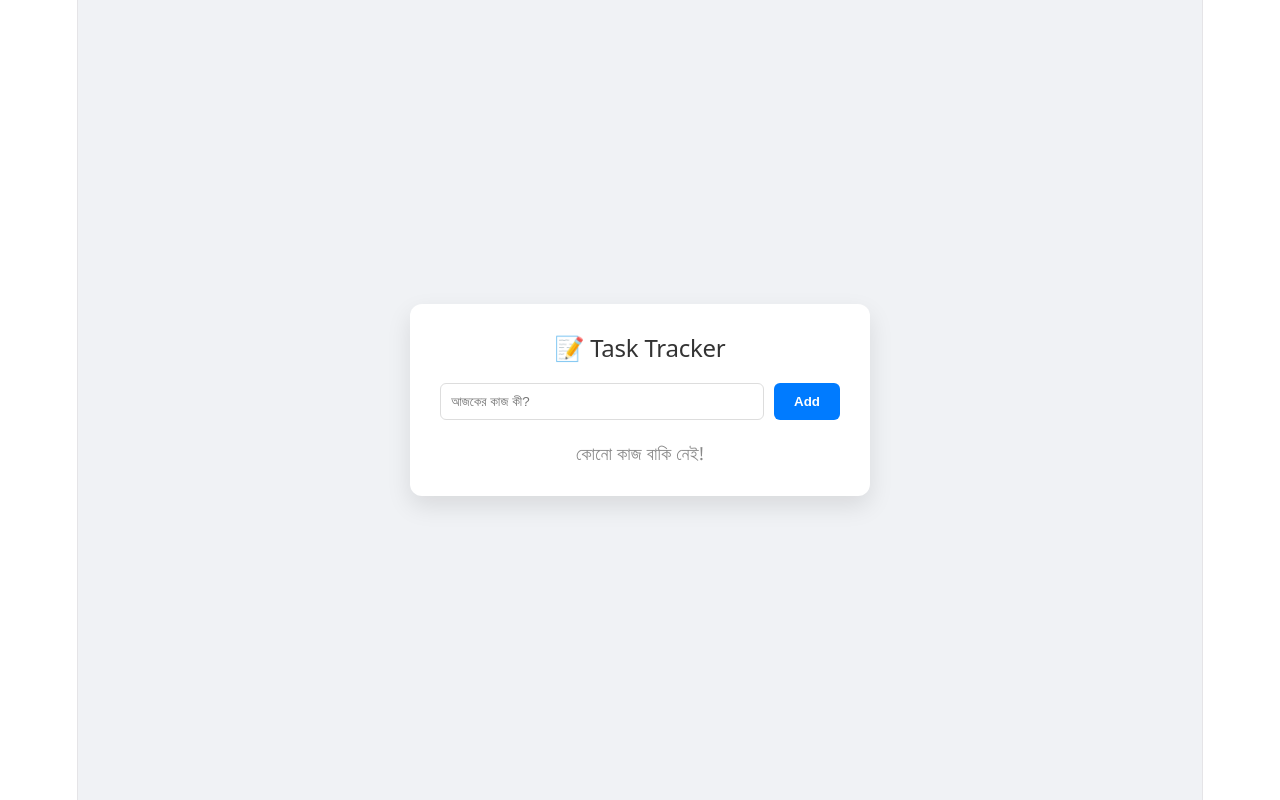
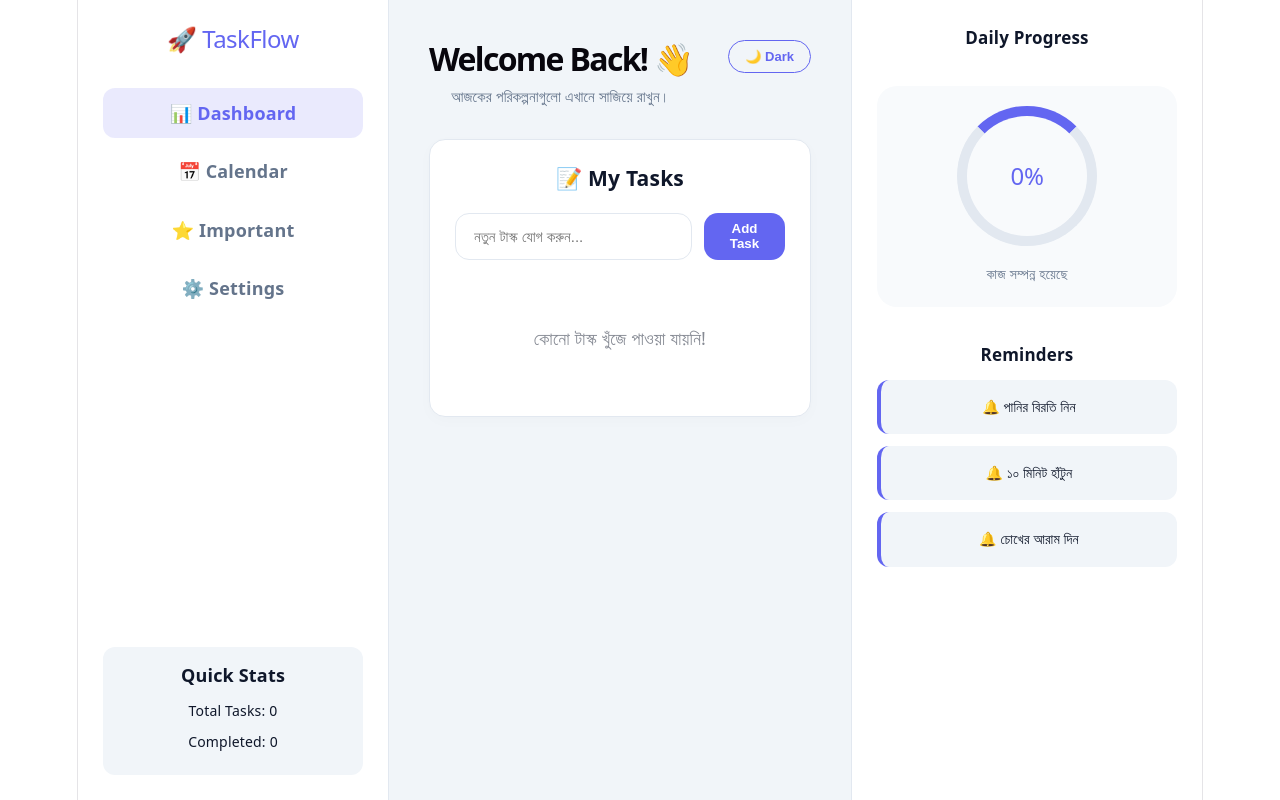
Before and after one commit to tanzimAhmedUtsho/Task-Traker-, a React (Vite) app: page / in a window 1280 px wide. Built offline with nearby package versions, Linux system fonts and the light colour scheme.

Commit message:
dashbord added

```diff
--- a/src/App.jsx
+++ b/src/App.jsx
@@ -1,124 +1,176 @@
-import { useState } from 'react';
+import { useState, useEffect } from 'react';
 
 function App() {
-  const [tasks, setTasks] = useState([]);
+  const [tasks, setTasks] = useState(() => {
+    const savedTasks = localStorage.getItem('tasks');
+    return savedTasks ? JSON.parse(savedTasks) : [];
+  });
   const [input, setInput] = useState('');
+  const [isDarkMode, setIsDarkMode] = useState(false);
+
+  useEffect(() => {
+    localStorage.setItem('tasks', JSON.stringify(tasks));
+  }, [tasks]);
 
   const addTask = () => {
     if (input.trim()) {
-      setTasks([...tasks, { id: Date.now(), text: input }]);
+      setTasks([...tasks, { id: Date.now(), text: input, completed: false }]);
       setInput('');
     }
+  };
+
+  const toggleComplete = (id) => {
+    setTasks(tasks.map(task => task.id === id ? { ...task, completed: !task.completed } : task));
   };
 
   const deleteTask = (id) => {
     setTasks(tasks.filter((task) => task.id !== id));
   };
 
+  const completedCount = tasks.filter(t => t.completed).length;
+  const progress = tasks.length > 0 ? Math.round((completedCount / tasks.length) * 100) : 0;
+
+  const theme = {
+    bg: isDarkMode ? '#0f172a' : '#f1f5f9',
+    sidebarBg: isDarkMode ? '#1e293b' : '#ffffff',
+    cardBg: isDarkMode ? '#1e293b' : '#ffffff',
+    text: isDarkMode ? '#f8fafc' : '#0f172a',
+    subText: isDarkMode ? '#94a3b8' : '#64748b',
+    border: isDarkMode ? '#334155' : '#e2e8f0',
+    accent: '#6366f1',
+    accentLight: '#818cf8',
+    danger: '#f43f5e'
+  };
+
   return (
-    <div style={styles.container}>
-      <div style={styles.card}>
-        <h2 style={styles.title}>📝 Task Tracker</h2>
+    <div style={{ ...styles.container, backgroundColor: theme.bg, color: theme.text }}>
 
-        <div style={styles.inputGroup}>
+      {/* বাম পাশের সাইডবার */}
+      <aside style={{ ...styles.leftSidebar, backgroundColor: theme.sidebarBg, borderColor: theme.border }}>
+        <div style={styles.logoSection}>
+          <h2 style={{ color: theme.accent, margin: 0, fontSize: '24px', letterSpacing: '-0.5px' }}>🚀 TaskFlow</h2>
+        </div>
+        <nav style={styles.nav}>
+          <div style={{ ...styles.navItem, backgroundColor: theme.accent + '22', color: theme.accent }}>📊 Dashboard</div>
+          <div style={{ ...styles.navItem, color: theme.subText }}>📅 Calendar</div>
+          <div style={{ ...styles.navItem, color: theme.subText }}>⭐ Important</div>
+          <div style={{ ...styles.navItem, color: theme.subText }}>⚙️ Settings</div>
+        </nav>
+
+        <div style={{ ...styles.statusBox, backgroundColor: isDarkMode ? '#2c2c2c' : '#f1f5f9' }}>
+          <h4 style={{ margin: '0 0 10px 0' }}>Quick Stats</h4>
+          <p style={{ margin: '5px 0', fontSize: '14px' }}>Total Tasks: {tasks.length}</p>
+          <p style={{ margin: '5px 0', fontSize: '14px' }}>Completed: {completedCount}</p>
+        </div>
+      </aside>
+
+      {/* প্রধান কন্টেন্ট এরিয়া */}
+      <main style={styles.mainContent}>
+        <header style={styles.topHeader}>
+          <div style={styles.welcomeBox}>
+            <h1 style={styles.welcomeText}>Welcome Back! 👋</h1>
+            <p style={{ color: theme.subText, margin: '5px 0 0 0', fontSize: '15px' }}>আজকের পরিকল্পনাগুলো এখানে সাজিয়ে রাখুন।</p>
+          </div>
+          <button onClick={() => setIsDarkMode(!isDarkMode)} style={{ ...styles.themeToggle, borderColor: theme.accent, color: theme.accent }}>
+            {isDarkMode ? '☀️ Light' : '🌙 Dark'}
+          </button>
+        </header>
+
+        <section style={styles.taskSection}>
+          <div style={{ ...styles.mainCard, backgroundColor: theme.cardBg, borderColor: theme.border }}>
+            <h3 style={{ marginTop: 0 }}>📝 My Tasks</h3>
+            <div style={styles.inputArea}>
               <input
                 type="text"
                 value={input}
                 onChange={(e) => setInput(e.target.value)}
-            placeholder="আজকের কাজ কী?"
-            style={styles.input}
+                onKeyPress={(e) => e.key === 'Enter' && addTask()}
+                placeholder="নতুন টাস্ক যোগ করুন..."
+                style={{ ...styles.input, backgroundColor: isDarkMode ? '#2c2c2c' : '#fff', color: theme.text, borderColor: theme.border }}
               />
-          <button onClick={addTask} style={styles.addButton}>Add</button>
+              <button onClick={addTask} style={{ ...styles.addBtn, backgroundColor: theme.accent }}>Add Task</button>
             </div>
 
-        <div style={styles.listContainer}>
+            <div style={styles.taskList}>
               {tasks.length === 0 ? (
-            <p style={{ textAlign: 'center', color: '#888' }}>কোনো কাজ বাকি নেই!</p>
+                <div style={{ textAlign: 'center', padding: '40px', opacity: 0.5 }}>কোনো টাস্ক খুঁজে পাওয়া যায়নি!</div>
               ) : (
-            tasks.map((task) => (
-              <div key={task.id} style={styles.taskItem}>
-                <span>{task.text}</span>
-                <button
-                  onClick={() => deleteTask(task.id)}
-                  style={styles.deleteButton}
-                >
-                  Delete
-                </button>
+                tasks.map(task => (
+                  <div key={task.id} style={{ ...styles.taskItem, borderBottom: `1px solid ${theme.border}`, opacity: task.completed ? 0.6 : 1 }}>
+                    <div style={{ display: 'flex', alignItems: 'center', gap: '15px' }}>
+                      <input type="checkbox" checked={task.completed} onChange={() => toggleComplete(task.id)} style={{ ...styles.checkbox, accentColor: theme.accent }} />
+                      <span style={{ textDecoration: task.completed ? 'line-through' : 'none', fontWeight: '500' }}>{task.text}</span>
+                    </div>
+                    <button onClick={() => deleteTask(task.id)} style={{ ...styles.deleteBtn, color: theme.danger }}>✕</button>
                   </div>
                 ))
               )}
             </div>
           </div>
+        </section>
+      </main>
+
+      {/* ডান পাশের প্যানেল */}
+      <aside style={{ ...styles.rightSidebar, backgroundColor: theme.sidebarBg, borderColor: theme.border }}>
+        <h3 style={styles.sideTitle}>Daily Progress</h3>
+        <div style={{ ...styles.progressArea, backgroundColor: isDarkMode ? '#2c2c2c' : '#f8fafc', padding: '20px', borderRadius: '20px' }}>
+          <div style={{ ...styles.circle, borderColor: theme.border, borderTopColor: theme.accent }}>
+            <h2 style={{ margin: 0, color: theme.accent }}>{progress}%</h2>
+          </div>
+          <p style={{ marginTop: '15px', fontSize: '14px', fontWeight: '600', color: theme.subText }}>কাজ সম্পন্ন হয়েছে</p>
+        </div>
+
+        <div style={styles.reminderSection}>
+          <h3 style={styles.sideTitle}>Reminders</h3>
+          <div style={{...styles.reminderItem, backgroundColor: isDarkMode ? '#2c2c2c' : '#f1f5f9', borderLeft: `4px solid ${theme.accent}`}}>🔔 পানির বিরতি নিন</div>
+          <div style={{...styles.reminderItem, backgroundColor: isDarkMode ? '#2c2c2c' : '#f1f5f9', borderLeft: `4px solid ${theme.accent}`}}>🔔 ১০ মিনিট হাঁটুন</div>
+          <div style={{...styles.reminderItem, backgroundColor: isDarkMode ? '#2c2c2c' : '#f1f5f9', borderLeft: `4px solid ${theme.accent}`}}>🔔 চোখের আরাম দিন</div>
+        </div>
+      </aside>
+
     </div>
   );
 }
 
-// সুন্দর দেখানোর জন্য CSS Styles
 const styles = {
   container: {
     display: 'flex',
-    justifyContent: 'center',
-    alignItems: 'center',
-    minHeight: '100vh',
-    backgroundColor: '#f0f2f5',
-    fontFamily: "'Segoe UI', Tahoma, Geneva, Verdana, sans-serif",
+    height: '100vh',
+    width: '100%',
+    overflow: 'hidden', // স্ক্রলবার আটকানোর জন্য
+    boxSizing: 'border-box'
   },
-  card: {
-    backgroundColor: '#fff',
-    padding: '30px',
-    borderRadius: '12px',
-    boxShadow: '0 10px 25px rgba(0,0,0,0.1)',
-    width: '100%',
-    maxWidth: '400px',
-  },
-  title: {
-    textAlign: 'center',
-    color: '#333',
-    marginBottom: '20px',
-  },
-  inputGroup: {
-    display: 'flex',
-    gap: '10px',
-    marginBottom: '20px',
-  },
-  input: {
-    flex: 1,
-    padding: '10px',
-    borderRadius: '6px',
-    border: '1px solid #ddd',
-    outline: 'none',
-  },
-  addButton: {
-    padding: '10px 20px',
-    backgroundColor: '#007bff',
-    color: '#fff',
-    border: 'none',
-    borderRadius: '6px',
-    cursor: 'pointer',
-    fontWeight: 'bold',
-  },
-  listContainer: {
-    marginTop: '10px',
-  },
-  taskItem: {
-    display: 'flex',
-    justifyContent: 'space-between',
-    alignItems: 'center',
-    padding: '12px',
-    backgroundColor: '#f9f9f9',
-    borderRadius: '8px',
-    marginBottom: '10px',
-    borderLeft: '4px solid #007bff',
-  },
-  deleteButton: {
-    backgroundColor: '#ff4d4d',
-    color: '#fff',
-    border: 'none',
-    padding: '5px 10px',
-    borderRadius: '4px',
-    cursor: 'pointer',
-    fontSize: '12px',
-  }
+
+  // Left Sidebar
+  leftSidebar: { width: '260px', padding: '25px', display: 'flex', flexDirection: 'column', borderRight: '1px solid' },
+  logoSection: { marginBottom: '35px' },
+  nav: { display: 'flex', flexDirection: 'column', gap: '8px', flex: 1 },
+  navItem: { padding: '12px 15px', borderRadius: '12px', cursor: 'pointer', fontWeight: '600', transition: '0.3s' },
+  statusBox: { padding: '15px', borderRadius: '12px', marginTop: 'auto' },
+
+  // Main Content
+  mainContent: { flex: 1, padding: '40px', display: 'flex', flexDirection: 'column', gap: '20px', overflowY: 'auto' },
+  topHeader: { display: 'flex', justifyContent: 'space-between', alignItems: 'flex-start', marginBottom: '10px' },
+  welcomeBox: { display: 'flex', flexDirection: 'column' },
+  welcomeText: { margin: 0, fontSize: '32px', fontWeight: '700', lineHeight: '1.2' },
+  themeToggle: { padding: '8px 16px', borderRadius: '20px', border: '1px solid #3b82f6', background: 'transparent', color: '#3b82f6', cursor: 'pointer', fontWeight: '600', fontSize: '13px' },
+
+  taskSection: { display: 'flex', justifyContent: 'center' },
+  mainCard: { width: '100%', maxWidth: '750px', padding: '25px', borderRadius: '16px', border: '1px solid', boxShadow: '0 4px 15px rgba(0,0,0,0.02)' },
+  inputArea: { display: 'flex', gap: '12px', marginBottom: '25px' },
+  input: { flex: 1, padding: '14px 18px', borderRadius: '14px', border: '1px solid', outline: 'none', fontSize: '15px', transition: 'all 0.2s' },
+  addBtn: { padding: '0 25px', color: '#fff', border: 'none', borderRadius: '14px', cursor: 'pointer', fontWeight: '600', transition: 'transform 0.2s' },
+  taskItem: { display: 'flex', justifyContent: 'space-between', alignItems: 'center', padding: '15px 5px' },
+  checkbox: { width: '18px', height: '18px', cursor: 'pointer' },
+  deleteBtn: { background: 'none', border: 'none', cursor: 'pointer', fontSize: '16px', padding: '5px' },
+
+  // Right Sidebar
+  rightSidebar: { width: '300px', padding: '25px', borderLeft: '1px solid', display: 'flex', flexDirection: 'column', gap: '35px' },
+  sideTitle: { fontSize: '17px', fontWeight: '600', marginBottom: '15px', margin: 0 },
+  progressArea: { textAlign: 'center' },
+  circle: { width: '120px', height: '120px', borderRadius: '50%', border: '10px solid', display: 'flex', justifyContent: 'center', alignItems: 'center', margin: '0 auto' },
+  reminderSection: { display: 'flex', flexDirection: 'column', gap: '12px' },
+  reminderItem: { padding: '14px', borderRadius: '12px', fontSize: '14px', fontWeight: '500' }
 };
 
 export default App;
```
Lines whose indentation alone changed are shown as unchanged.
